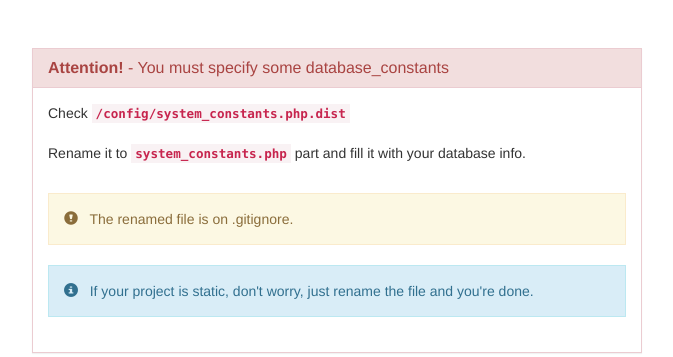
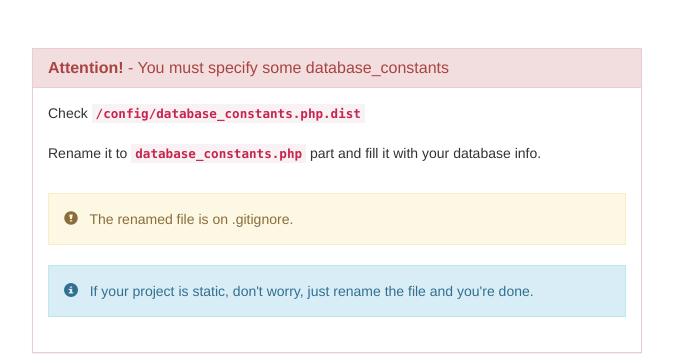
Before and after one commit to melloc01/solidphp, a PHP site: page /solidphp/index.php in a window 1280 px wide. Shown: the part 191-548 px from the top of the page, without its empty margins (303-976 px from the left). Run offline with PHP 8.4, Linux system fonts and the light colour scheme.

Commit message:
Typo- system constants

```diff
--- a/admin/core/view/no_constants.html
+++ b/admin/core/view/no_constants.html
@@ -24,8 +24,8 @@
 					</div>
 					<div class="panel-body">
 						<p>
-							Check <b><code>/config/system_constants.php.dist</code></b><br><br>
-							Rename it to <b><code>system_constants.php</code></b> part and fill it with your database info. <br><br>
+							Check <b><code>/config/database_constants.php.dist</code></b><br><br>
+							Rename it to <b><code>database_constants.php</code></b> part and fill it with your database info. <br><br>
 							<div class="alert alert-warning">
 								<span class="glyphicon glyphicon-exclamation-sign"></span> &nbsp; The renamed file is on  .gitignore.
 							</div>
--- a/admin/user/control/user_control.php
+++ b/admin/user/control/user_control.php
@@ -55,7 +55,7 @@ class user_control extends LoopControl
 		$id = $this->httpRequest->getActionValue();
 		$registro = $this->Model->getRegistro($id);
 
-		$this->setPageTitle("Editar user");
+		$this->setPageTitle("Editar Usuário");
 		$this->Form->setInputs($registro);
 		$this->Form->hideInput("last_access");
 		$this->Form->hideInput("type");
```
